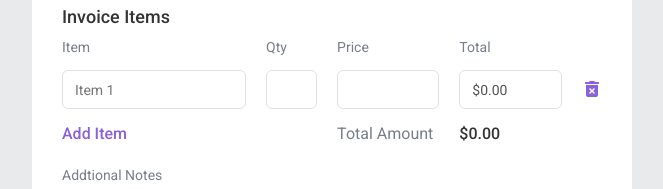
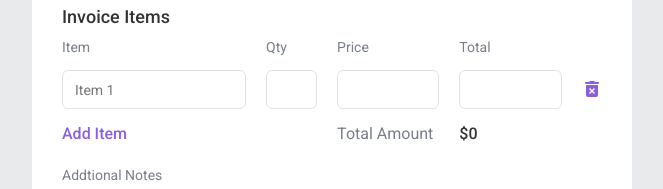
Before and after one commit to anthonyash91/MyNvoice, a React (Create React App) app: page / in a window 1280 px wide. Shown: the part 552-741 px from the top of the page, without its empty margins (308-971 px from the left). Built offline with nearby package versions, Linux system fonts and the light colour scheme; a web font is replaced by a local one.

Commit message:
fixing new invoice form

```diff
--- a/src/pages/App/App.js
+++ b/src/pages/App/App.js
@@ -75,6 +75,8 @@ function App() {
     setItemsArr((items) => {
       const newItemsArr = items.slice();
       newItemsArr[index].quantity = e.target.value;
+      newItemsArr[index].total =
+        newItemsArr[index].quantity * newItemsArr[index].price;
 
       return newItemsArr;
     });
@@ -90,15 +92,12 @@ function App() {
       newItemsArr[index].total =
         newItemsArr[index].quantity * newItemsArr[index].price;
 
-      setCurrentInvoiceAmount(currentInvoiceAmount + newItemsArr[index].total);
-
       return newItemsArr;
     });
   };
 
   const removeItem = (id) => {
     setItemsArr(itemsArr.filter((item) => item.id !== id));
-    // setCurrentInvoiceAmount()
   };
 
   useEffect(() => {
--- a/src/pages/Dashboard/Dashboard.js
+++ b/src/pages/Dashboard/Dashboard.js
@@ -1,7 +1,7 @@
 import { useState } from 'react';
+import { shortenNum, convertNum } from '../../utilities/functions';
 import states from '../../utilities/states';
 import Button from '../../components/Button/Button';
-import { shortenNum } from '../../utilities/functions';
 
 export default function Dashboard({
   totalInvoiceAmount,
@@ -157,7 +157,9 @@ export default function Dashboard({
 
                   <div className="item-total">
                     <input
-                      value={`$${shortenNum(item.quantity * item.price)}`}
+                      value={
+                        item.total !== '' ? `$${shortenNum(item.total)}` : ''
+                      }
                       disabled
                     />
                   </div>
@@ -185,9 +187,7 @@ export default function Dashboard({
               </div>
               <div className="item-qty"></div>
               <div className="item-price">Total Amount</div>
-              <div className="item-total">
-                ${shortenNum(currentInvoiceAmount)}
-              </div>
+              <div className="item-total">${currentInvoiceAmount}</div>
               <div className="item-trash"></div>
             </div>
           </div>
--- a/src/utilities/functions.js
+++ b/src/utilities/functions.js
@@ -1,8 +1,8 @@
 export function shortenNum(num) {
-  if (num < 1e6) return num.toFixed(2);
+  if (num < 1e3) return num.toFixed(2);
 
   let letter = [
-      // { v: 1e3, s: 'k+' },
+      { v: 1e3, s: 'k+' },
       { v: 1e6, s: 'm+' },
       { v: 1e9, s: 'b+' },
       { v: 1e12, s: 't+' },
@@ -17,3 +17,7 @@ export function shortenNum(num) {
     letter[t].s
   );
 }
+
+export function convertNum(num) {
+  return num?.toFixed(2).replace(/\B(?<!\.\d*)(?=(\d{3})+(?!\d))/g, ',');
+}
```
